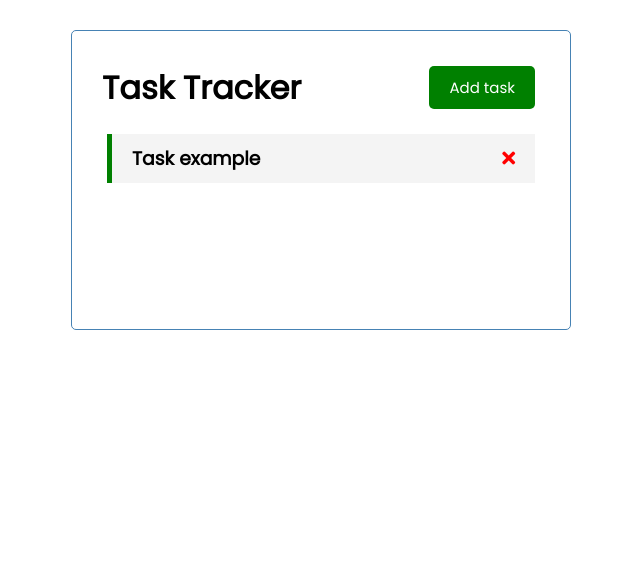
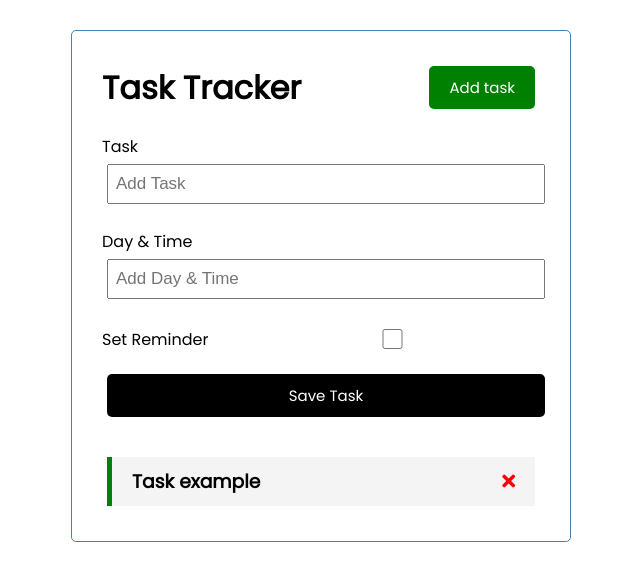
Before and after one commit to IssamLynx/TaskTracker, a Vue app: page / in a window 1280 px wide. Shown: the top 580 px of the page, without its empty margins (319-959 px from the left). Built offline with nearby package versions, Linux system fonts and the light colour scheme.

Commit message:
Added AddTask component

```diff
--- a/src/App.vue
+++ b/src/App.vue
@@ -1,6 +1,7 @@
 <template>
 <div class="container">
 <Header title="Task Tracker"/>
+<AddTask @add-task="addTask"/>
 <Tasks @toggle-reminder="toggleReminder" @delete-task="deleteTask" :tasks="tasks" />
 </div>
 </template>
@@ -8,14 +9,19 @@
 <script>
 import Header from './components/Header'
 import Tasks from './components/Tasks'
+import AddTask from './components/AddTask'
 
 export default {
   name: 'App',
   components: {
     Header,
-    Tasks
+    Tasks,
+    AddTask
   },
   methods:{
+    addTask(task){
+      this.tasks = [...this.tasks,task]
+    },
     deleteTask(id){
       if(confirm("Are you sure?")) {
       this.tasks = this.tasks.filter((task)=> task.id !== id)
--- /dev/null
+++ b/src/components/AddTask.vue
@@ -0,0 +1,86 @@
+<template>
+    <form @submit="onSubmit" class="add-form">
+      <div class="form-control">
+        <label>Task</label>
+        <input type="text" v-model="text" name="text" placeholder="Add Task" />
+      </div>
+      <div class="form-control">
+        <label>Day & Time</label>
+        <input
+          type="text"
+          v-model="day"
+          name="day"
+          placeholder="Add Day & Time"
+        />
+      </div>
+      <div class="form-control form-control-check">
+        <label>Set Reminder</label>
+        <input type="checkbox" v-model="reminder" name="reminder" />
+      </div>
+
+      <input type="submit" value="Save Task" class="btn btn-block" />
+    </form>
+  </template>
+
+  <script>
+  export default {
+    name: 'AddTask',
+    data() {
+      return {
+        text: '',
+        day: '',
+        reminder: false,
+      }
+    },
+    methods: {
+      onSubmit(e) {
+        e.preventDefault()
+        if (!this.text) {
+          alert('Please add a task')
+          return
+        }
+        const newTask = {
+          // id: Math.floor(Math.random() * 100000),
+          text: this.text,
+          day: this.day,
+          reminder: this.reminder,
+        }
+        this.$emit('add-task', newTask)
+        this.text = ''
+        this.day = ''
+        this.reminder = false
+      },
+    },
+  }
+  </script>
+
+  <style scoped>
+  .add-form {
+    margin-bottom: 40px;
+  }
+  .form-control {
+    margin: 20px 0;
+  }
+  .form-control label {
+    display: block;
+  }
+  .form-control input {
+    width: 100%;
+    height: 40px;
+    margin: 5px;
+    padding: 3px 7px;
+    font-size: 17px;
+  }
+  .form-control-check {
+    display: flex;
+    align-items: center;
+    justify-content: space-between;
+  }
+  .form-control-check label {
+    flex: 1;
+  }
+  .form-control-check input {
+    flex: 2;
+    height: 20px;
+  }
+  </style>
```
